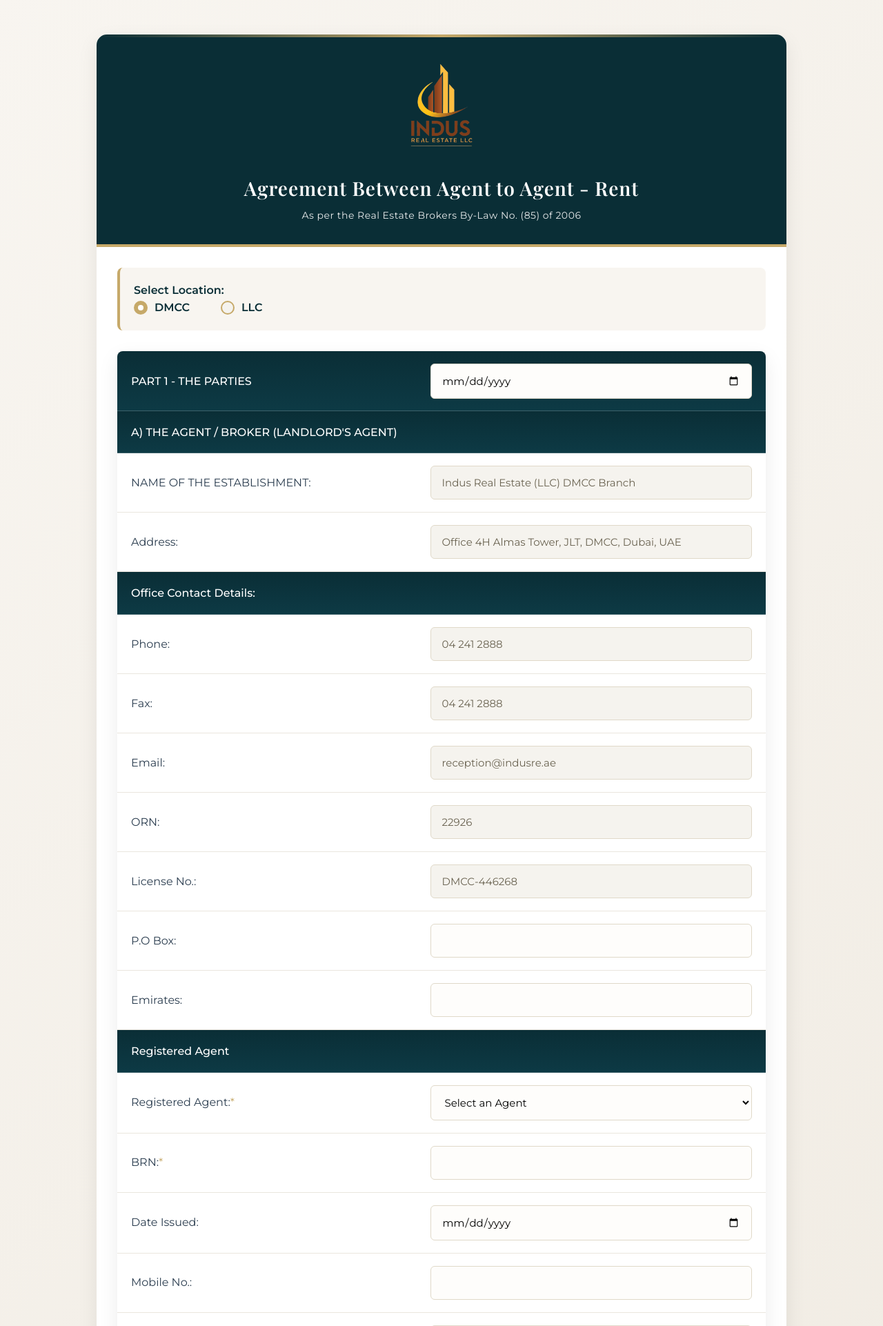
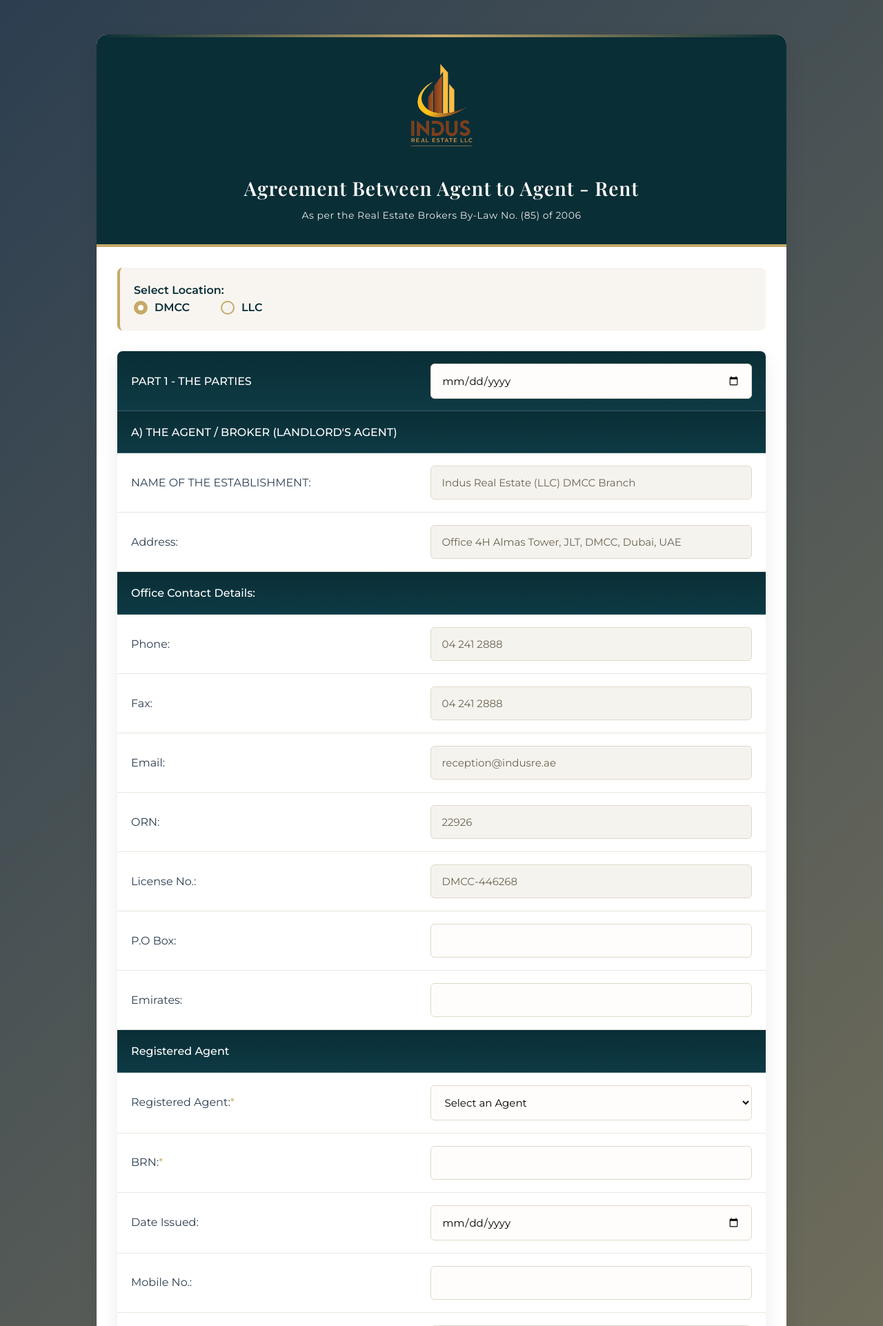
Before and after one commit to Indus2025/A-to-A_Rent, a FastAPI app: page / in a window 1280 px wide. Shown: the top 1922 px of the page at 69% size. Run offline with FastAPI, Linux system fonts and the light colour scheme.

Commit message:
Updated Form UI

```diff
--- a/templates/agreement.html
+++ b/templates/agreement.html
@@ -27,7 +27,9 @@
 
         body {
             font-family: 'Montserrat', sans-serif;
-            background: linear-gradient(135deg, #f8f5f0 0%, #e9e2d6 100%);
+            background: linear-gradient(135deg, var(--text-dark) 0%, var(--primary-gold) 100%);
+
+            /* background: linear-gradient(135deg, #f8f5f0 0%, #e9e2d6 100%); */
             color: var(--text-dark);
             line-height: 1.6;
             padding: 20px;
```
